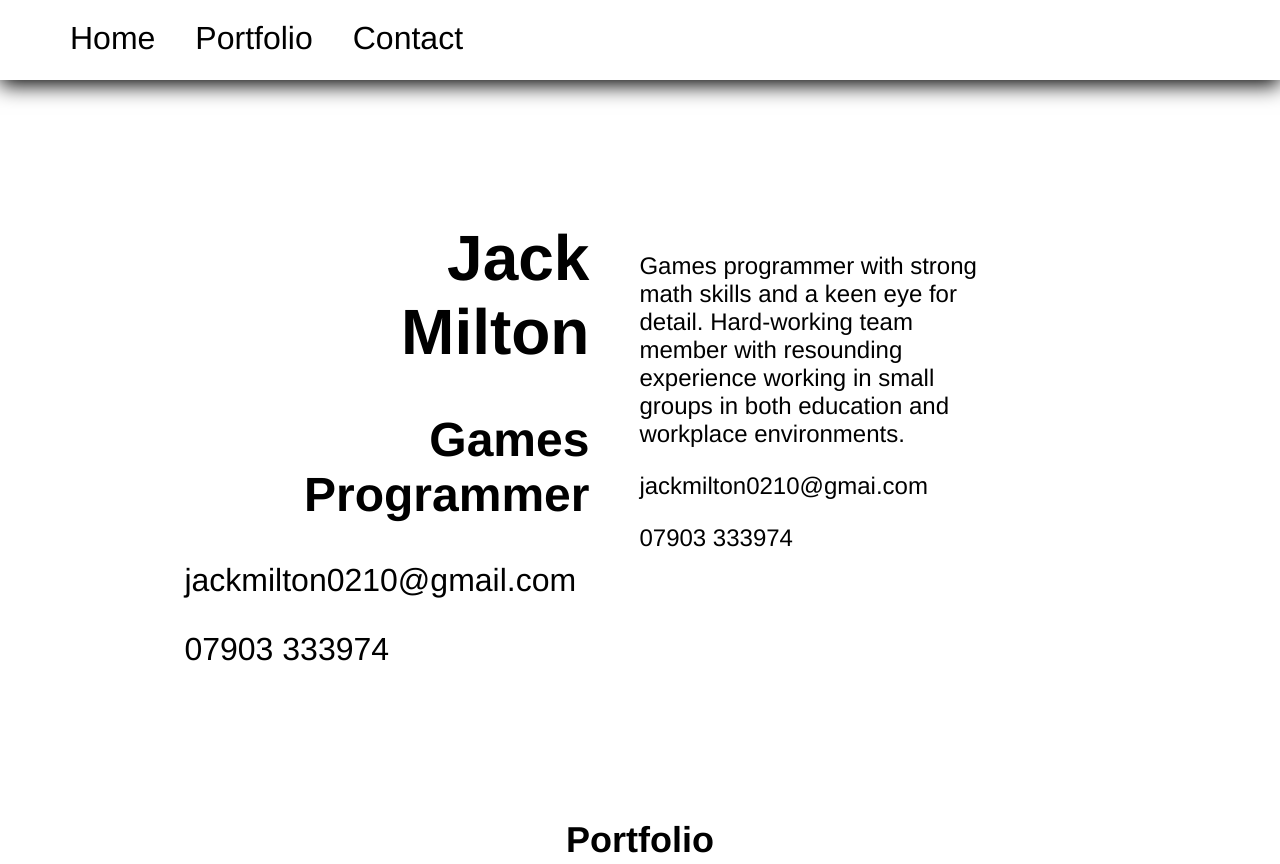
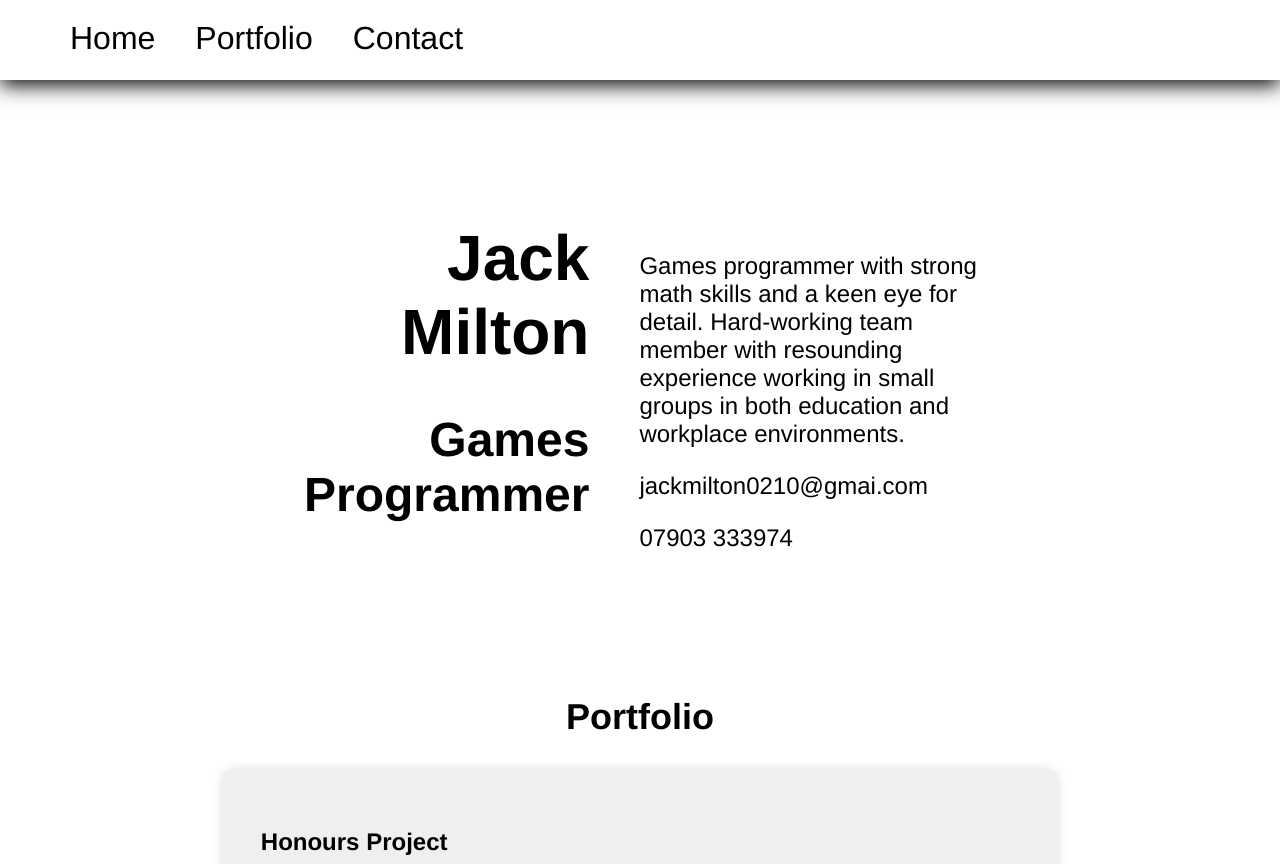
Before and after one commit to JackMilton0210/JackMilton0210.github.io, a plain HTML site: page index.html in a window 1280 px wide. Shown: the top 864 px of the page. Drawn offline with Linux system fonts and the light colour scheme.

Commit message:
Update index.html

```diff
--- a/index.html
+++ b/index.html
@@ -11,8 +11,6 @@
                 <div class = "Left">
                     <h1>Jack Milton</h1>
                     <h2>Games Programmer</h2>
-                    <p>jackmilton0210@gmail.com</p>
-                    <p>07903 333974</p>
                 </div>
                 <div class = "Left Subtitle">
                     <p>Games programmer with strong math skills and a keen eye for detail. Hard-working team member with resounding experience working in small groups in both education and workplace environments.</p>
```
